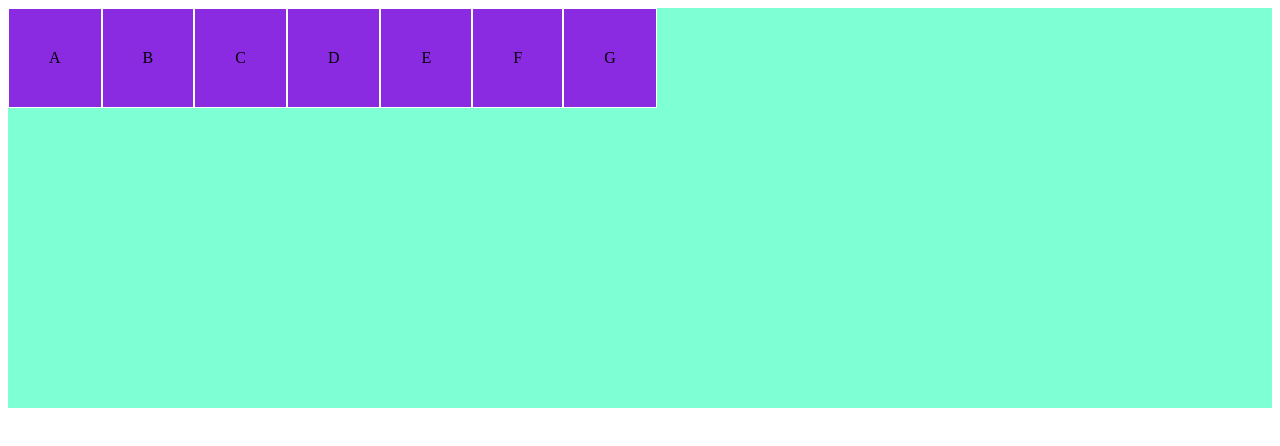
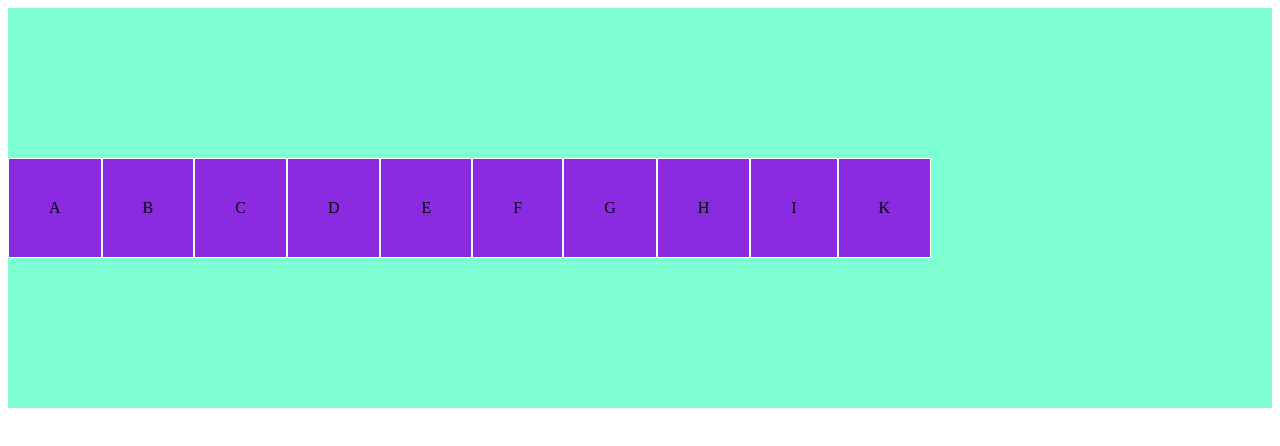
Before and after one commit to anadrv/html-css, a plain HTML site: page exercicios/ex027/flex006/index.html in a window 1280 px wide. Drawn offline with Linux system fonts and the light colour scheme.

Commit message:
space-evenly

```diff
--- a/exercicios/ex027/flex006/index.html
+++ b/exercicios/ex027/flex006/index.html
@@ -9,7 +9,7 @@
             background-color: aquamarine;
             display: flex;
             flex-flow: row wrap;
-            align-content: flex-start;
+            align-content: space-evenly;
             height: 400px;
         }
 
@@ -33,6 +33,9 @@
         <div class="item">E</div>
         <div class="item">F</div>
         <div class="item">G</div>
+        <div class="item">H</div>
+        <div class="item">I</div>
+        <div class="item">K</div>
     </div>
 </body>
 </html>
```
